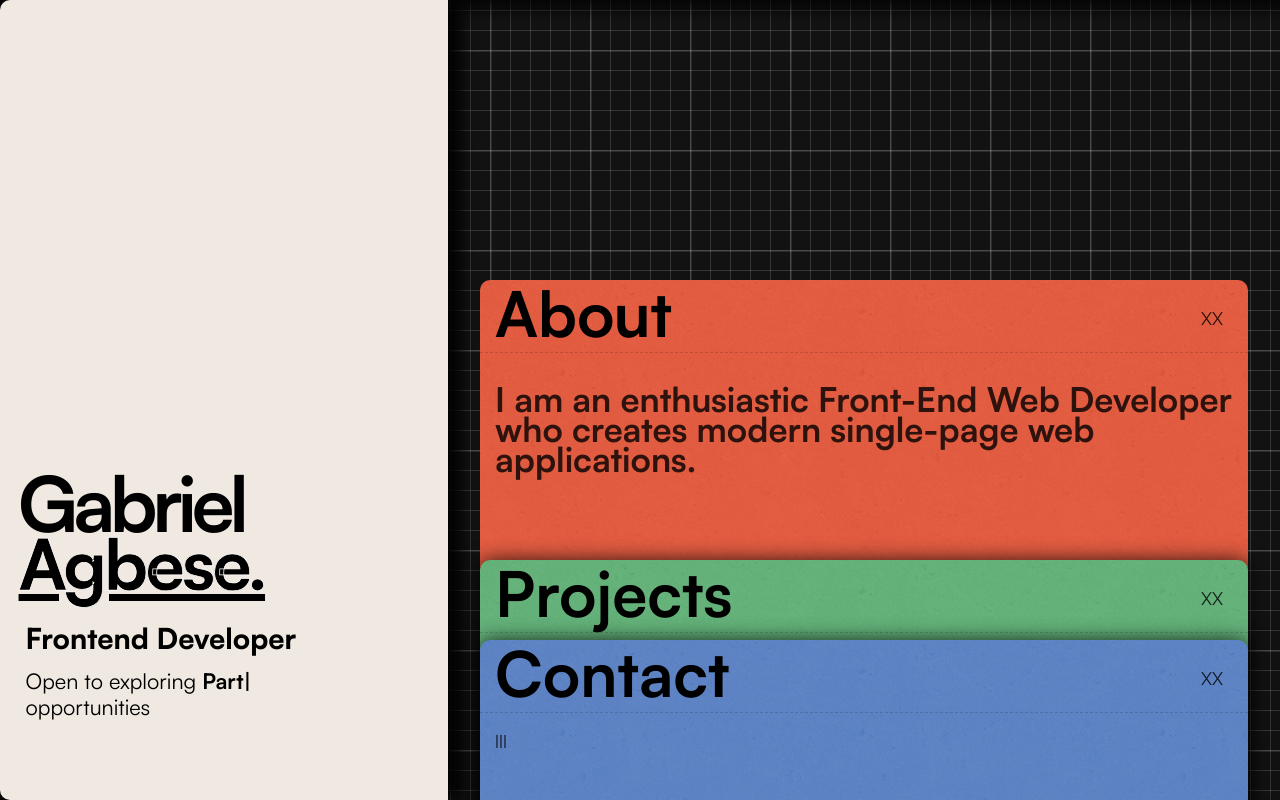
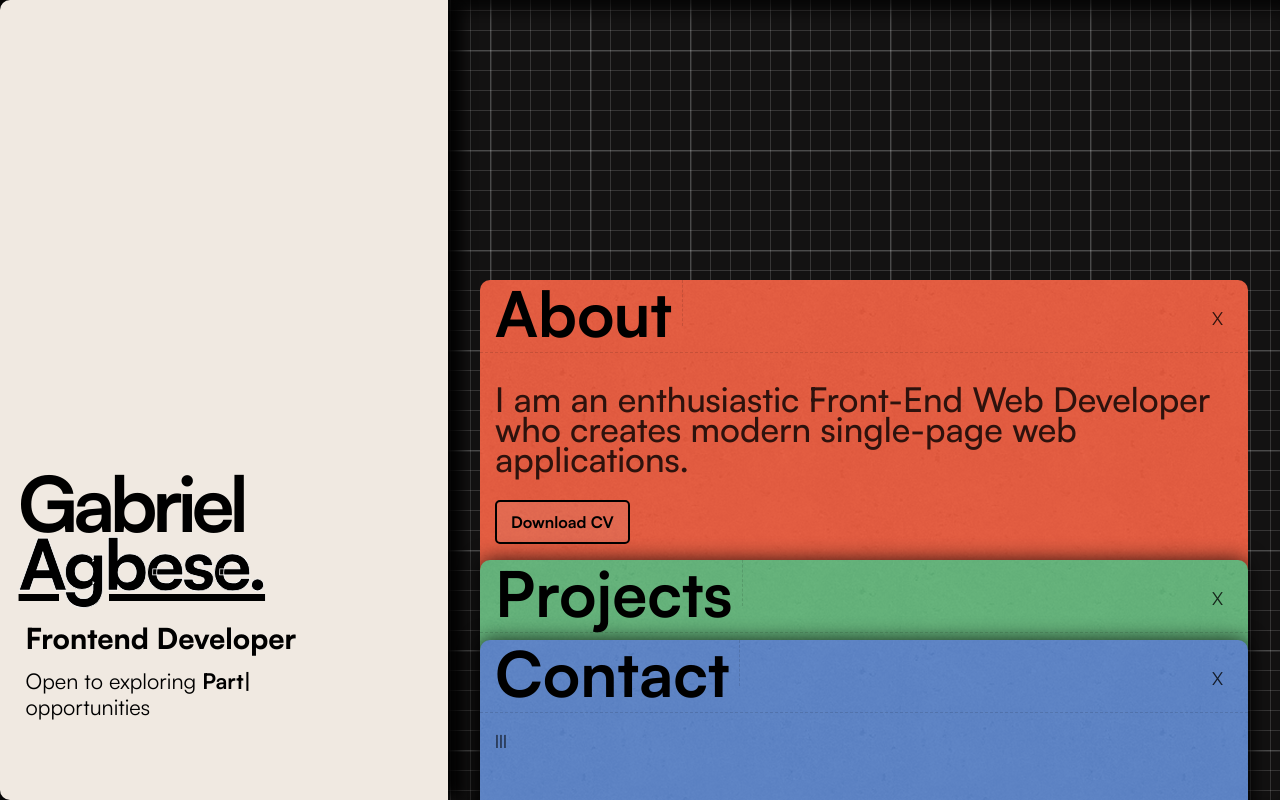
Before and after one commit to gabrielagbese/gridportnew, a Gatsby site: page / in a window 1280 px wide. Built offline with nearby package versions, Linux system fonts and the light colour scheme; Gatsby itself is replaced by a stand-in of ours.

Commit message:
added content and cv button to about, installed fa

```diff
--- a/gatsby-config.js
+++ b/gatsby-config.js
@@ -5,7 +5,9 @@ module.exports = {
     author: `@gatsbyjs`,
     siteUrl: `https://gatsbystarterdefaultsource.gatsbyjs.io/`,
   },
+
   plugins: [
+    `gatsby-plugin-fontawesome-css`,
     `gatsby-plugin-react-helmet`,
     `gatsby-plugin-image`,
     {
--- a/package.json
+++ b/package.json
@@ -6,6 +6,7 @@
   "author": "Kyle Mathews <mathews.kyle@gmail.com>",
   "dependencies": {
     "gatsby": "^4.8.0",
+    "gatsby-plugin-fontawesome-css": "^1.2.0",
     "gatsby-plugin-gatsby-cloud": "^4.8.0",
     "gatsby-plugin-image": "^2.8.0",
     "gatsby-plugin-manifest": "^4.8.0",
--- a/src/components/cardcontainer.js
+++ b/src/components/cardcontainer.js
@@ -14,11 +14,11 @@ export default function CardContainer(params) {
                     <div onClick={() => {cardSelect(3)}}>
                         <p className="section-title">About</p>
                     </div>
-                    <p class="close" onClick={() => reverseTimelines(3)}>XX</p>
+                    <p class="close" onClick={() => reverseTimelines(3)}>X</p>
                 </div>
                 <div className="content-body">
-                    <p className="intro-text"><strong>I am an enthusiastic Front-End Web Developer who creates modern single-page web applications.</strong></p>
-
+                    <p className="intro-text">I am an enthusiastic Front-End Web Developer who creates modern single-page web applications.</p>
+                    <button className="cv-button">Download CV</button>
                 </div>
             </div>
             <div className="card" id="card-2" >
@@ -26,7 +26,7 @@ export default function CardContainer(params) {
                     <div onClick={() => {cardSelect(2)}}>
                         <p className="section-title">Projects</p>
                     </div>
-                    <p class="close" onClick={() => reverseTimelines(2)}>XX</p>
+                    <p class="close" onClick={() => reverseTimelines(2)}>X</p>
                 </div>
                 <div className="content-body">
                     <p>lll</p>
@@ -37,7 +37,7 @@ export default function CardContainer(params) {
                     <div onClick={() => {cardSelect(1)}}>
                         <p className="section-title">Contact</p>
                     </div>
-                    <p class="close" onClick={() => reverseTimelines(1)}>XX</p>
+                    <p class="close" onClick={() => reverseTimelines(1)}>X</p>
                 </div>
                 <div className="content-body">
                     <p>lll</p>
--- a/src/components/styles/style.scss
+++ b/src/components/styles/style.scss
@@ -2,7 +2,8 @@
 @import url('satoshi.css');
 
 
-html, body {margin: 0; height: 100%; overflow: hidden; background-color: #000000;}
+html, body {margin: 0; height: 100%; overflow: hidden;scrollbar-width: 0; background-color: #000000;}
+
 u{
     //text-decoration-color: #000;
     @include xs{
@@ -24,8 +25,9 @@ u{
 
 }
 .wrapper{
-
-    background-color: #0b0b0C;
+    overflow: hidden;
+    scrollbar-width: 0;
+    //background-color: #0b0b0C;
     //background-image:  linear-gradient( rgba(29,29,29,0.8) 1.1px, transparent 1.1px), linear-gradient(to right, rgba(29,29,29,0.8) 1.1px, #000000 1.1px,);
     //background-color:#161616;
     background-image: linear-gradient(rgba(255, 255, 255, 0.1) 2px, transparent 2px),linear-gradient(90deg, rgba(255, 255, 255, 0.1) 2px, transparent 2px),linear-gradient(rgba(255,255,255,.15) 1px, transparent 1px),linear-gradient(90deg, rgba(255,255,255,.15) 1px, transparent 1px);
@@ -47,7 +49,8 @@ u{
 }
 
 .container {
-
+    scrollbar-width: 0;
+    overflow: hidden;
     //border: thin solid green;
     @include xs{
         margin-top: 10vh;
@@ -297,6 +300,8 @@ u{
     flex-direction: column;
     align-items: center;
     //overflow-y: scroll;
+    scrollbar-width: 0;
+    overflow: hidden;
 
     //border: thin solid yellow;
     @include xs{
@@ -391,6 +396,7 @@ u{
     margin: 15px;
     padding: 10px;
     height: 30px;
+    cursor: pointer;
     //background-color: pink;
 }
 
@@ -398,14 +404,18 @@ u{
     font-weight: 700;
     padding-left: 15px;
     padding-top: 20px;
+    padding-right: 10px;
     color: #000;
     font-size: 3.5rem;
+    border-right: 1px dashed rgba(0, 0, 0, 0.12);
+    cursor: pointer;
+
 }
 
 .content-header{
     display: flex;
     justify-content: space-between;
-    border-bottom: 1px dashed rgba(0, 0, 0, 0.15);
+    border-bottom: 1px dashed rgba(0, 0, 0, 0.12);
 }
 
 .content-body{
@@ -413,8 +423,9 @@ u{
 }
 
 .intro-text{
+    font-weight: 500;
     @include xs{
-        font-size: 1.4rem;
+        font-size: 1.2rem;
     }
     @include md{
         padding-top: 2vh;
@@ -431,3 +442,22 @@ u{
         font-size: 1.2rem;
     }
 }
+
+.cv-button{
+    border: 2px solid black;
+    background-color: rgba(214, 210, 210, 0.1);
+    border-radius: 5px;
+    color: black;
+    padding: 7px 14px;
+    font-size: 16px;
+    font-weight: 700;
+    cursor: pointer;
+}
+
+.cv-button:hover {
+    background: #e7e7e767;
+  }
+
+  .cv-button:active{
+    background: #4e4e4e67;
+  }
```
Also changed, not shown: src/components/styles/style.css, 2 other files.
